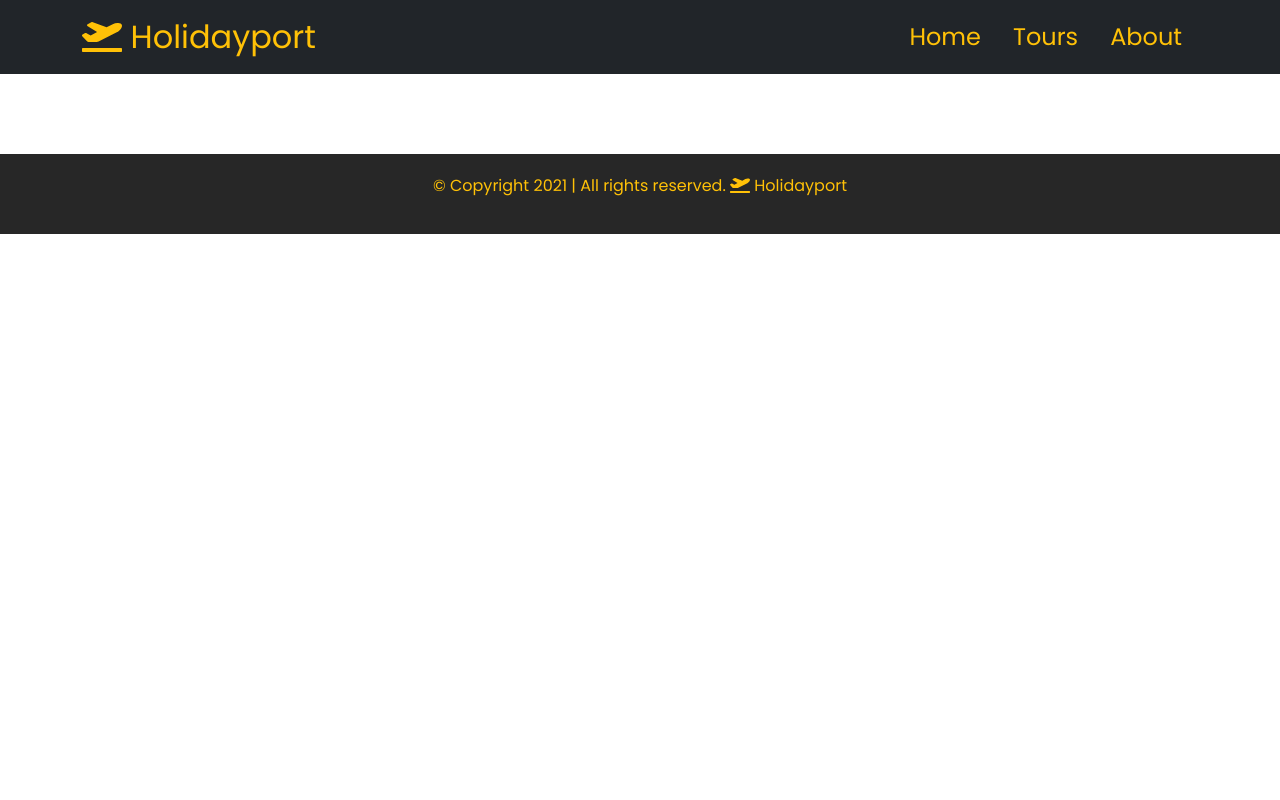
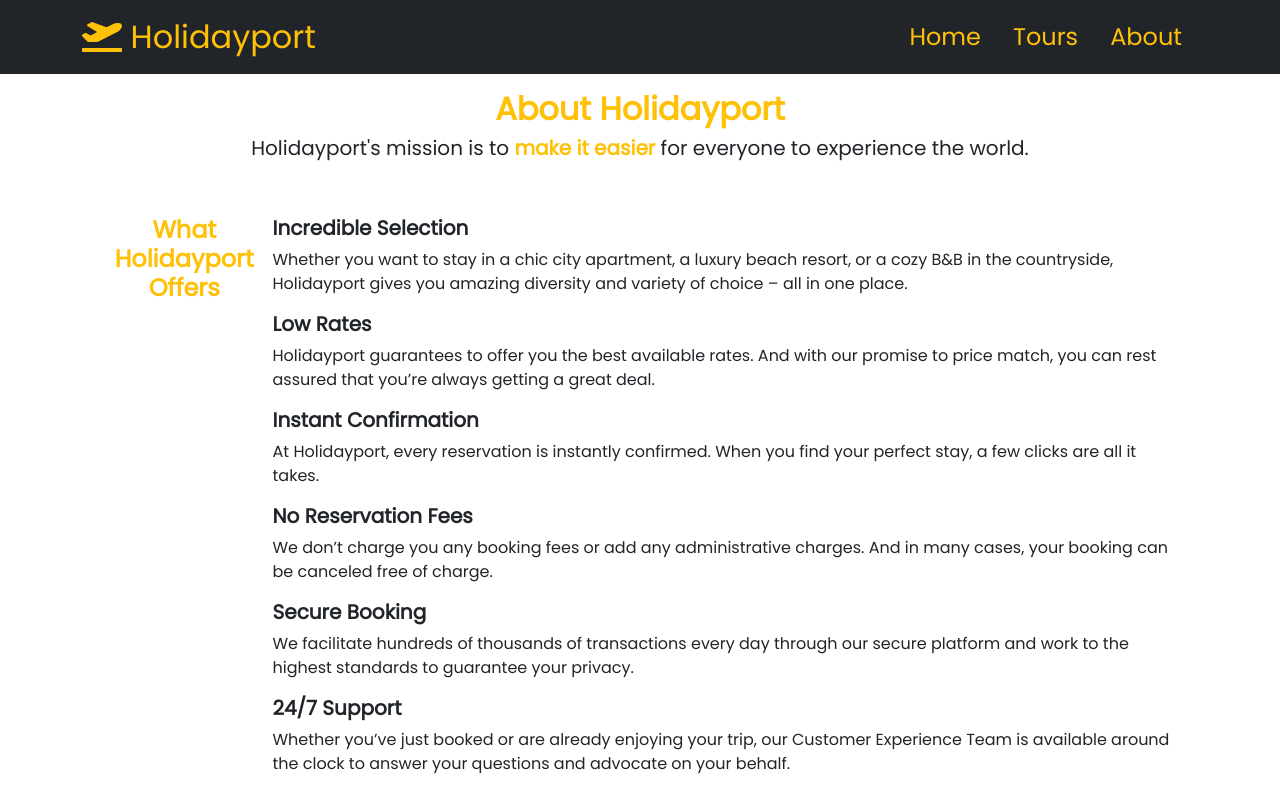
Before and after one commit to rinanasir/holidayport-client-side-website, a React (Create React App) app: page /about in a window 1280 px wide. Shown: the top 800 px of the page. Built offline with nearby package versions, Linux system fonts and the light colour scheme.

Commit message:
added about

```diff
--- a/src/App.js
+++ b/src/App.js
@@ -1,5 +1,6 @@
 import { BrowserRouter as Router, Switch, Route } from 'react-router-dom';
 import './App.css';
+import About from './Pages/About/About';
 import Home from './Pages/Home/Home/Home';
 import Footer from './Pages/Shared/Footer/Footer';
 import Header from './Pages/Shared/Header/Header';
@@ -20,6 +21,9 @@ function App() {
           <Route exact path="/tours">
             <Tours></Tours>
           </Route>
+          <Route exact path="/about">
+            <About></About>
+          </Route>
         </Switch>
         <Footer></Footer>
       </Router>
--- /dev/null
+++ b/src/Pages/About/About.js
@@ -0,0 +1,33 @@
+import React from 'react';
+
+const About = () => {
+    return (
+        <div>
+            <div>
+                <h1 className="text-warning fs-2 fw-bold mt-3">About Holidayport</h1>
+                <h5>Holidayport's mission is to <span className="text-warning fw-bold">make it easier</span> for everyone to experience the world.</h5>
+            </div>
+            <div className="d-flex justify-content-evenly mx-5 px-5">
+                <div>
+                    <h4 className="text-warning fw-bold mt-5">What Holidayport Offers</h4>
+                </div>
+                <div className="text-start mt-5">
+                    <h5 className="text-dark fw-bold">Incredible Selection</h5>
+                    <p>Whether you want to stay in a chic city apartment, a luxury beach resort, or a cozy B&B in the countryside, Holidayport gives you amazing diversity and variety of choice – all in one place.</p>
+                    <h5 className="text-dark fw-bold">Low Rates</h5>
+                    <p>Holidayport guarantees to offer you the best available rates. And with our promise to price match, you can rest assured that you’re always getting a great deal.</p>
+                    <h5 className="text-dark fw-bold">Instant Confirmation</h5>
+                    <p>At Holidayport, every reservation is instantly confirmed. When you find your perfect stay, a few clicks are all it takes.</p>
+                    <h5 className="text-dark fw-bold">No Reservation Fees</h5>
+                    <p>We don’t charge you any booking fees or add any administrative charges. And in many cases, your booking can be canceled free of charge.</p>
+                    <h5 className="text-dark fw-bold">Secure Booking</h5>
+                    <p>We facilitate hundreds of thousands of transactions every day through our secure platform and work to the highest standards to guarantee your privacy.</p>
+                    <h5 className="text-dark fw-bold">24/7 Support</h5>
+                    <p>Whether you’ve just booked or are already enjoying your trip, our Customer Experience Team is available around the clock to answer your questions and advocate on your behalf.</p>
+                </div>
+            </div>
+        </div>
+    );
+};
+
+export default About;
--- a/src/Pages/Shared/Header/Header.js
+++ b/src/Pages/Shared/Header/Header.js
@@ -12,9 +12,9 @@ const Header = () => {
                     <Navbar.Brand href="#home" className="fs-2 text-warning">{travelIcon} Holidayport</Navbar.Brand>
                     <Navbar.Toggle />
                     <Navbar.Collapse className="justify-content-end">
-                        <Nav.Link href="#home" className="text-warning fs-4">Home</Nav.Link>
-                        <Nav.Link href="#features" className="text-warning fs-4">Tours</Nav.Link>
-                        <Nav.Link href="#pricing" className="text-warning fs-4">About</Nav.Link>
+                        <Nav.Link href="/home" className="text-warning fs-4">Home</Nav.Link>
+                        <Nav.Link href="/tours" className="text-warning fs-4">Tours</Nav.Link>
+                        <Nav.Link href="/about" className="text-warning fs-4">About</Nav.Link>
                     </Navbar.Collapse>
                 </Container>
             </Navbar>
--- a/src/Pages/Tours/Tour/Tour.js
+++ b/src/Pages/Tours/Tour/Tour.js
@@ -1,9 +1,27 @@
+import { faDollarSign } from '@fortawesome/free-solid-svg-icons';
+import { FontAwesomeIcon } from '@fortawesome/react-fontawesome';
+import { Button } from 'react-bootstrap';
 import React from 'react';
 
-const Tour = () => {
+const Tour = ({ tour }) => {
+    const { name, price, about, image } = tour;
+
+    const dollarIcon = <FontAwesomeIcon icon={faDollarSign}></FontAwesomeIcon>
     return (
-        <div>
-            <h2>Single Tour</h2>
+        <div className="col-lg-12">
+            <div className="d-flex justify-content-evenly align-items-center border border-2 rounded-2 border-secondary my-3">
+                <div className="image-style">
+                    <img className="img-fluid rounded" src={image} alt="" />
+                </div>
+                <div>
+                    <div className="text-start mx-5">
+                        <h3 className="text-warning fs-4 fw-bold">{name}</h3>
+                        <p>{about}</p>
+                        <h5 className="text-danger fw-bold">Price: {dollarIcon} {price}</h5>
+                        <Button variant="warning" className="fw-bold">Book Now</Button>
+                    </div>
+                </div>
+            </div>
         </div>
     );
 };
--- a/src/Pages/Tours/Tours/Tours.js
+++ b/src/Pages/Tours/Tours/Tours.js
@@ -1,9 +1,25 @@
-import React from 'react';
+import React, { useEffect, useState } from 'react';
+import Tour from '../Tour/Tour';
 
 const Tours = () => {
+    const [tours, setTours] = useState([]);
+
+    useEffect(() => {
+        fetch('tours.json')
+            .then(res => res.json())
+            .then(data => setTours(data));
+    }, [])
     return (
         <div>
-            <h2>Tours</h2>
+            <h1 className="mt-5 text-warning fs-2 fw-bold">Choose Your Tours</h1>
+            <div className="row mx-5 px-5 my-5">
+                {
+                    tours.map(tour => <Tour
+                        key={tour.id}
+                        tour={tour}
+                    ></Tour>)
+                }
+            </div>
         </div>
     );
 };
```
